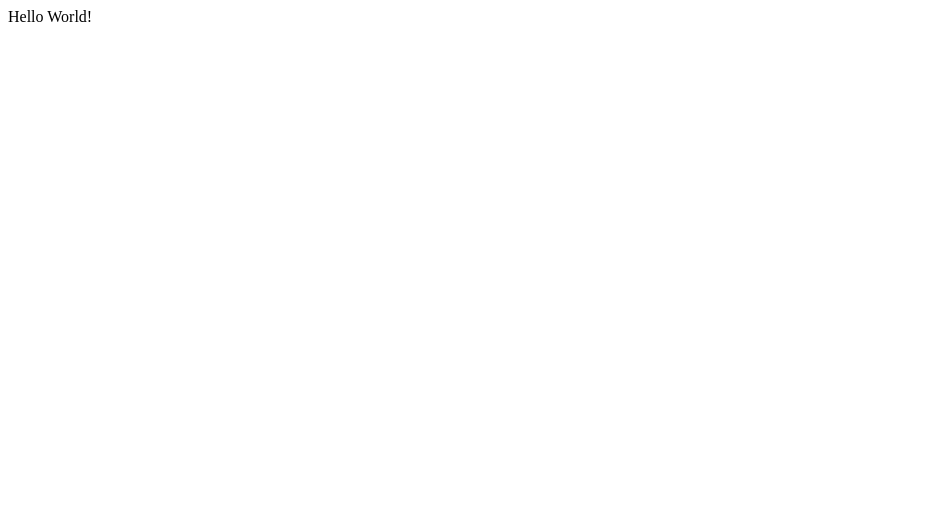
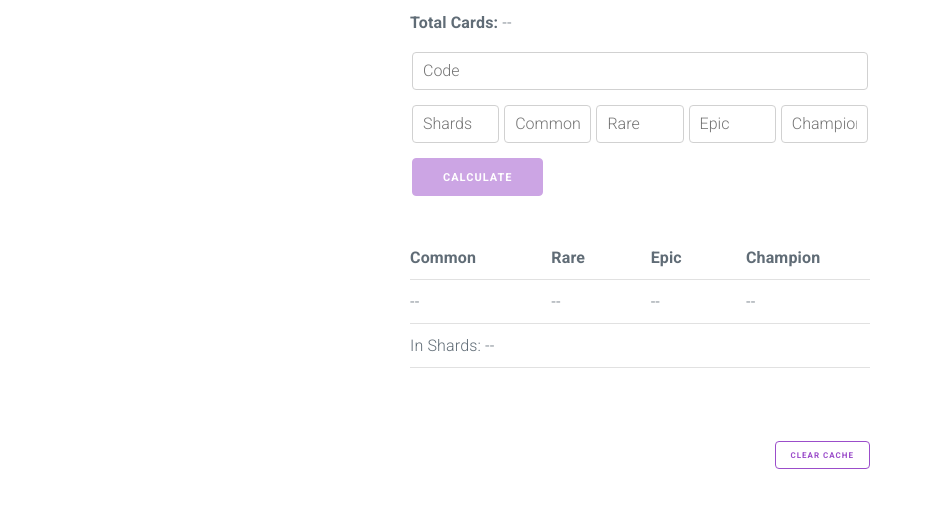
Before and after one commit to erencay/lor-web-utils, a plain HTML site: page index.html in a window 1280 px wide. Shown: the whole page, without its empty margins (0-925 px from the left). Drawn offline with nearby package versions, Linux system fonts and the light colour scheme; no server answers.

Commit message:
Update index.html

```diff
--- a/index.html
+++ b/index.html
@@ -1,5 +1,187 @@
 <html>
-  <body>
-    Hello World!
-  </body>
+  <head>
+    <title>Runeterra Cards Completion</title>
+    <meta charset="UTF-8">
+
+    <link rel="stylesheet" href="https://fonts.googleapis.com/css?family=Roboto:300,300italic,700,700italic">
+    <link rel="stylesheet" href="https://cdnjs.cloudflare.com/ajax/libs/normalize/8.0.1/normalize.css">
+    <link rel="stylesheet" href="https://cdnjs.cloudflare.com/ajax/libs/milligram/1.4.1/milligram.css">
+
+    <script src="./runeterra.js"></script>
+    <script>
+      async function getCardsLib() {
+        let lib = JSON.parse(localStorage.getItem("cards-lib"));
+
+        if (!lib) {
+          const resp = await fetch("https://app.mobalytics.gg/api-lor/v2/cards/library?from=0&count=10000");
+          const data = await resp.json();
+          lib = data.cards.filter(c => c.isCollectible === true);
+          localStorage.setItem("cards-lib", JSON.stringify(lib));
+        }
+
+        document.getElementById("total-cards").textContent = lib.length * 3;
+        document.getElementById("calc-btn").removeAttribute("disabled")
+
+        return lib;
+      }
+
+      function clearCache() {
+        localStorage.removeItem("cards-lib")
+      }
+
+      async function calculate() {
+        const MY_SHARDS = document.getElementById("shards").value;
+        const MY_WILD_COMMON = document.getElementById("wCommon").value;
+        const MY_WILD_RARE = document.getElementById("wRare").value;
+        const MY_WILD_EPIC = document.getElementById("wEpic").value;
+        const MY_WILD_CHAMP = document.getElementById("wChamp").value;
+        const CODE = document.getElementById("code").value;
+
+        const myCards = runeterra.DeckEncoder.decode(CODE);
+        const cardsLib = await getCardsLib();
+
+
+        let allCards = cardsLib.map((c1) => {
+          const myCard = myCards.find(c2 => c1.id === c2.code);
+
+          return {
+            id: c1.id,
+            title: c1.title.trim(),
+            rarity: c1.rarity,
+            missing: 3 - (myCard ? myCard.count : 0),
+          }
+        })
+
+        const sum = (a, b) =>  a + b.missing;
+
+        const commonCards = allCards.filter(c => c.rarity === "COMMON" && c.missing > 0).reduce(sum, 0);
+        const rareCards = allCards.filter(c => c.rarity === "RARE" && c.missing > 0).reduce(sum, 0);
+        const epicCards = allCards.filter(c => c.rarity === "EPIC" && c.missing > 0).reduce(sum, 0);
+        const championCards = allCards.filter(c => c.rarity === "CHAMPION" && c.missing > 0).reduce(sum, 0);
+
+        const dCommon = commonCards - MY_WILD_COMMON;
+        const dRare = rareCards - MY_WILD_RARE;
+        const dEpic = epicCards - MY_WILD_EPIC;
+        const dChamp = championCards - MY_WILD_CHAMP;
+        const dShards = dCommon * 100 + dRare * 300 + dEpic * 1200 + dChamp * 3000 - MY_SHARDS;
+
+        const PAD = 20;
+
+        document.getElementById("rCommon").textContent = dCommon;
+        document.getElementById("rRare").textContent = dRare;
+        document.getElementById("rEpic").textContent = dEpic;
+        document.getElementById("rChamp").textContent = dChamp;
+        document.getElementById("rShards").textContent = dShards.toLocaleString('en-US');
+      }
+
+      function remember(e) {
+        localStorage.setItem(e.target.id, e.target.value)
+      }
+
+      document.addEventListener("DOMContentLoaded", async function(event) {
+        await getCardsLib();
+
+        const inputs = Array.from(document.getElementsByTagName("input"));
+        inputs.forEach(input => {
+          input.addEventListener("keyup", remember);
+
+          if (localStorage.getItem(input.id)) {
+            input.value = localStorage.getItem(input.id);
+          }
+        });
+      });
+    </script>
+
+    <style>
+      .container {
+        width: 500px;
+        margin: 10px auto 0;
+      }
+
+      .wild-cards {
+        display: flex;
+      }
+
+
+      .wild-cards input {
+        margin-right: 5px;
+      }
+
+      .wild-cards input:last-child {
+        margin-right: 0;
+      }
+
+      .button-small {
+        font-size: .8rem;
+        height: 2.8rem;
+        line-height: 2.8rem;
+        padding: 0 1.5rem;
+      }
+
+      .tools {
+        margin-top: 3em;
+      }
+
+      .lib-info {
+        margin-bottom: 1em;
+      }
+    </style>
+  </head>
+
+	<body>
+    <div class="container">
+      <div class="lib-info">
+        <strong>Total Cards:</strong>
+        <span id="total-cards">--</span>
+      </div>
+
+      <form id="cards-form" onsubmit="calculate(); return false;">
+        <fieldset>
+          <input type="text" placeholder="Code" id="code" value="">
+
+          <div class="wild-cards">
+            <input type="text" placeholder="Shards" id="shards" value="">
+            <input type="text" placeholder="Common" id="wCommon" value="">
+            <input type="text" placeholder="Rare" id="wRare" value="">
+            <input type="text" placeholder="Epic" id="wEpic" value="">
+            <input type="text" placeholder="Champion" id="wChamp" value="">
+          </div>
+
+
+          <input id="calc-btn" class="button-primary" type="submit" value="Calculate" disabled>
+        </fieldset>
+      </form>
+
+      <table>
+        <thead>
+          <tr>
+            <th>Common</th>
+            <th>Rare</th>
+            <th>Epic</th>
+            <th>Champion</th>
+          </tr>
+        </thead>
+
+        <tbody>
+          <tr>
+            <td id="rCommon">--</td>
+            <td id="rRare">--</td>
+            <td id="rEpic">--</td>
+            <td id="rChamp">--</td>
+          </tr>
+
+
+          <tr>
+            <td colspan="4">
+              In Shards: <span id="rShards">--<span>
+            </td>
+          </tr>
+        </tbody>
+      </table>
+
+      <div class="tools float-right">
+        <button  class="button button-outline button-small" onclick="clearCache();">Clear Cache</button>
+      </div>
+    </div>
+	</body>
 </html>
```
